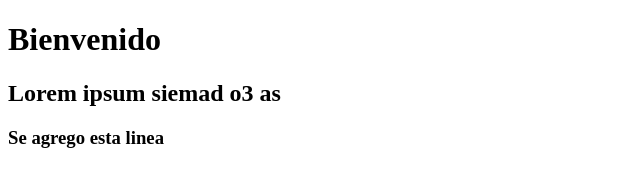
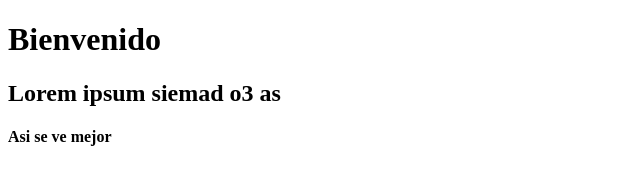
Before and after one commit to RodrigoDelMoral/paginaWeb, a plain HTML site: page index.html in a window 1280 px wide. Shown: the full height of the page, 0-640 px from the left. Drawn offline with Linux system fonts and the light colour scheme.

Commit message:
Prueba
Prueba eliminacion

```diff
--- a/index.html
+++ b/index.html
@@ -9,6 +9,6 @@
 <body>
     <h1>Bienvenido</h1>
     <h2>Lorem ipsum siemad o3 as</h2>
-    <h3>Se agrego esta linea</h3>
+    <h4>Asi se ve mejor</h4>
 </body>
 </html>
```
